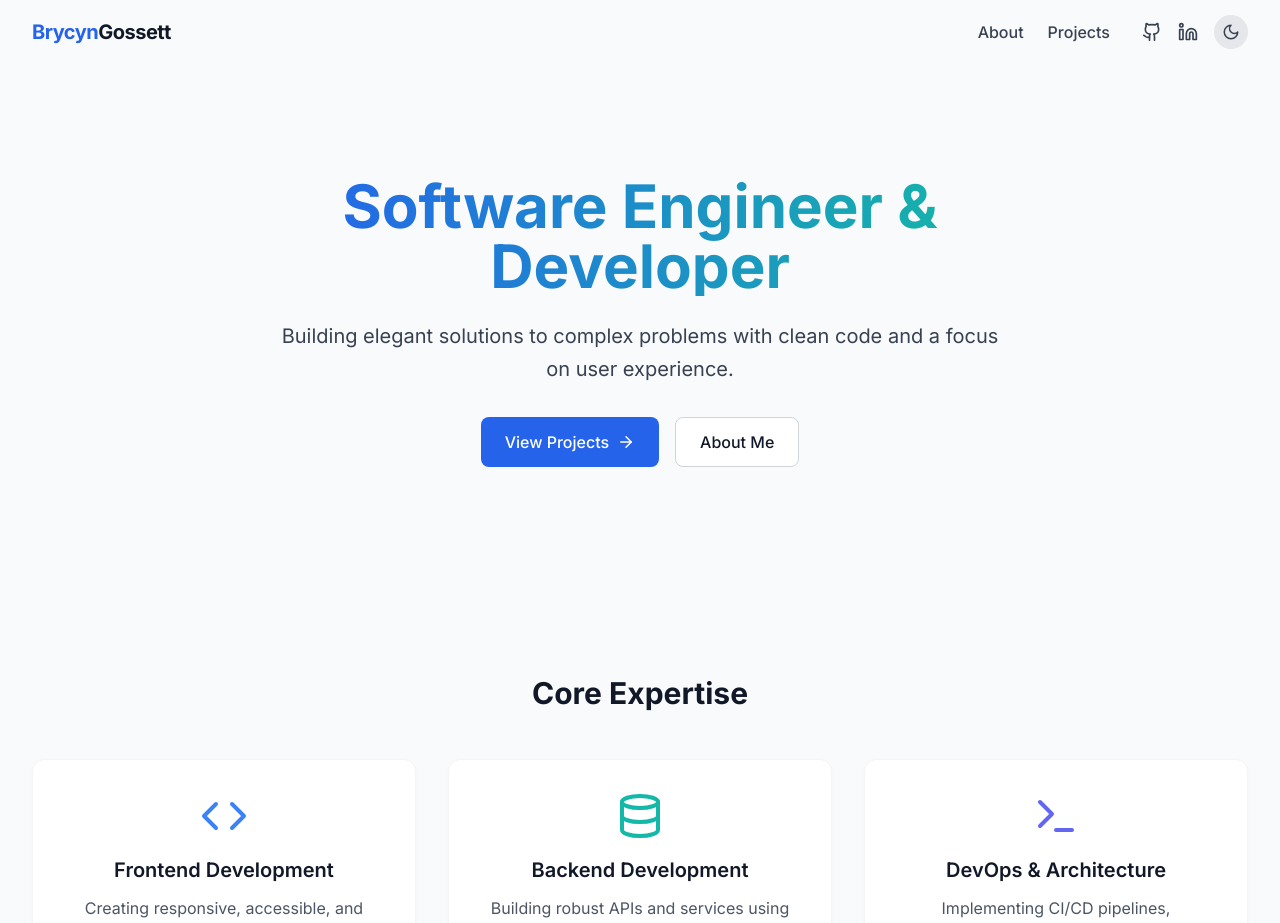
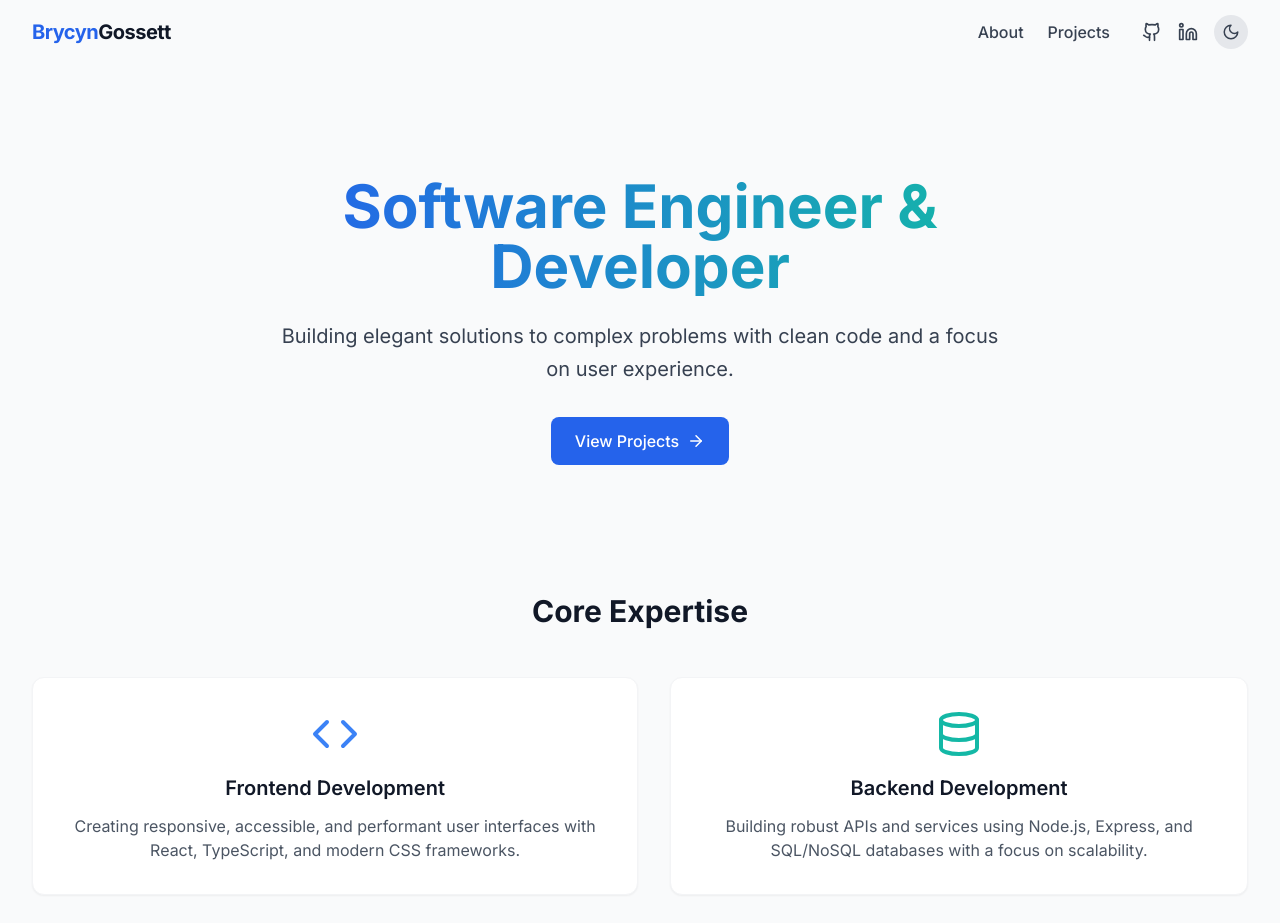
Before and after one commit to Brycyn/personal-site, a React (Vite) app: page / in a window 1280 px wide. Shown: the top 923 px of the page. Built offline with nearby package versions, Linux system fonts and the light colour scheme.

Commit message:
added update

```diff
--- a/src/pages/Home/Home.tsx
+++ b/src/pages/Home/Home.tsx
@@ -10,7 +10,7 @@ const Home: React.FC = () => {
       animate={{ opacity: 1, y: 0 }}
       exit={{ opacity: 0, y: -20 }}
       transition={{ duration: 0.5 }}
-      className="space-y-20"
+      className="space-y"
     >
       {/* Hero Section */}
       <section className="relative py-20">
@@ -45,12 +45,6 @@ const Home: React.FC = () => {
             >
               View Projects <ArrowRight size={18} />
             </Link>
-            <Link
-              to="/about"
-              className="px-6 py-3 bg-white dark:bg-gray-800 hover:bg-gray-100 dark:hover:bg-gray-700 text-gray-900 dark:text-gray-100 font-medium rounded-lg border border-gray-300 dark:border-gray-700 transition-colors duration-300"
-            >
-              About Me
-            </Link>
           </motion.div>
         </div>
       </section>
@@ -58,7 +52,7 @@ const Home: React.FC = () => {
       {/* Skills Section */}
       <section className="py-12">
         <h2 className="text-3xl font-bold text-center mb-12">Core Expertise</h2>
-        <div className="grid grid-cols-1 md:grid-cols-3 gap-8">
+        <div className="flex justify-center gap-8">
           {[
             {
               icon: <Code className="w-12 h-12 text-blue-500" />,
@@ -71,12 +65,6 @@ const Home: React.FC = () => {
               title: "Backend Development",
               description:
                 "Building robust APIs and services using Node.js, Express, and SQL/NoSQL databases with a focus on scalability.",
-            },
-            {
-              icon: <Terminal className="w-12 h-12 text-indigo-500" />,
-              title: "DevOps & Architecture",
-              description:
-                "Implementing CI/CD pipelines, containerization, and cloud infrastructure to ensure reliable deployments.",
             },
           ].map((skill, index) => (
             <motion.div
```
